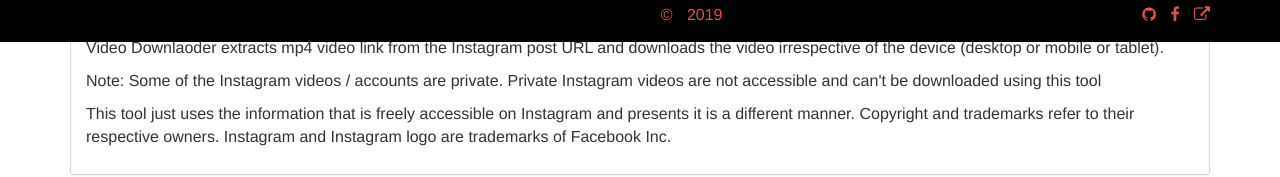
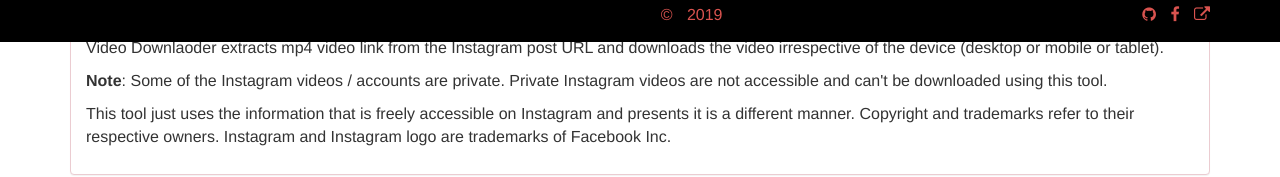
Before and after one commit to vishwas-r/Insta-Media-Downloader, a plain HTML site: page index.html in a window 1280 px wide. Shown: the part 758-935 px from the top of the page. Drawn offline with nearby package versions, Linux system fonts and the light colour scheme.

Commit message:
Updated Content

```diff
--- a/index.html
+++ b/index.html
@@ -46,7 +46,7 @@
 	<div class="panel panel-danger" style="margin: 4rem 0 10rem 0">
 		<div class="panel-body">
 			<p>Instagram Video Downloader or Insta-Video Downloader is developed as Instagram does not allow you to download videos directly but you like to. Insta-Video Downlaoder extracts mp4 video link from the Instagram post URL and downloads the video irrespective of the device (desktop or mobile or tablet).</p>
-			<p>Note: Some of the Instagram videos / accounts are private. Private Instagram videos are not accessible and can't be downloaded using this tool</p>
+			<p><b>Note</b>: Some of the Instagram videos / accounts are private. Private Instagram videos are not accessible and can't be downloaded using this tool.</p>
 			<p>This tool just uses the information that is freely accessible on Instagram and presents it is a different manner. Copyright and trademarks refer to their respective owners. Instagram and Instagram logo are trademarks of Facebook Inc.</p>
 		</div>
 	</div>
```
